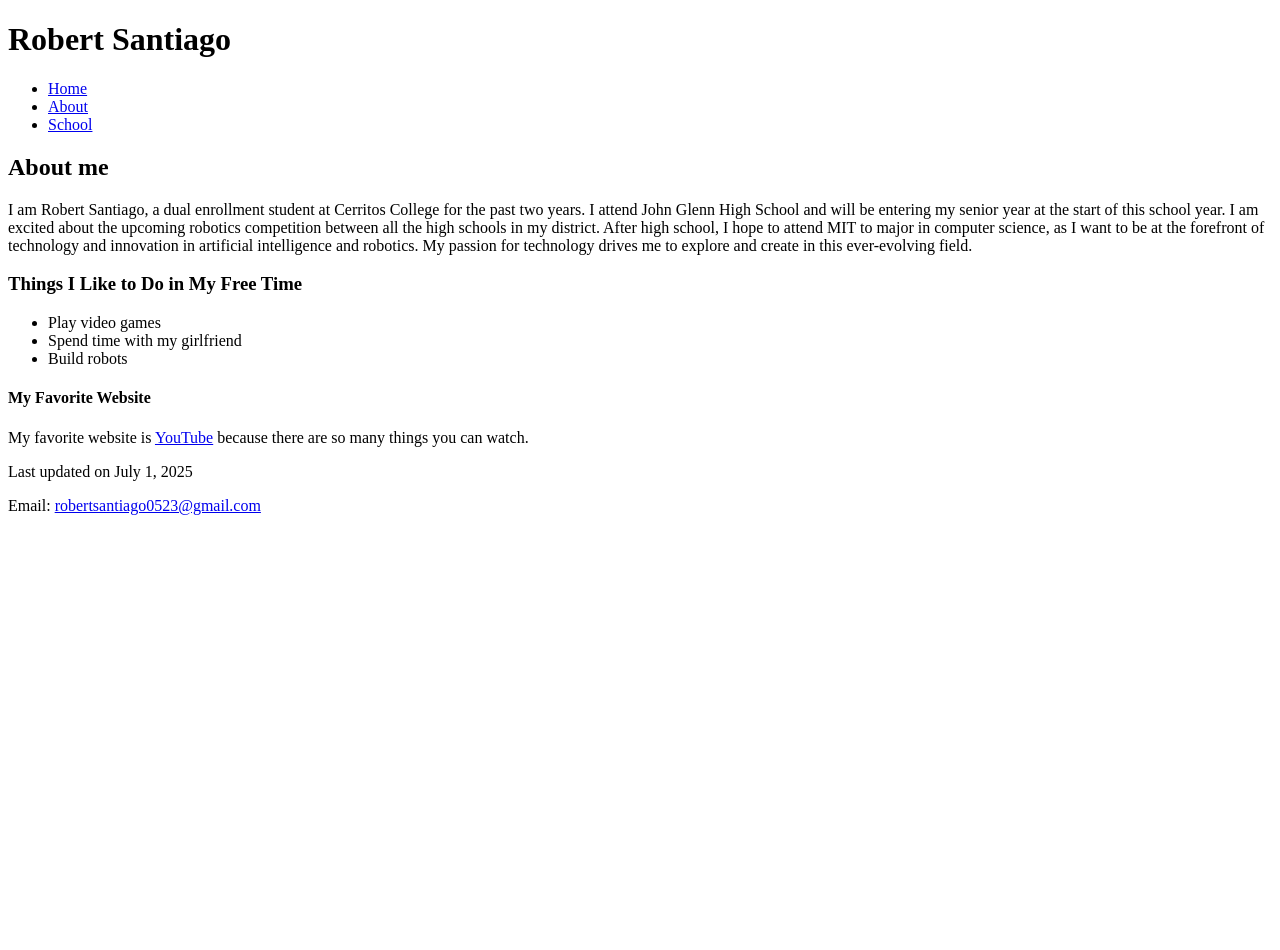
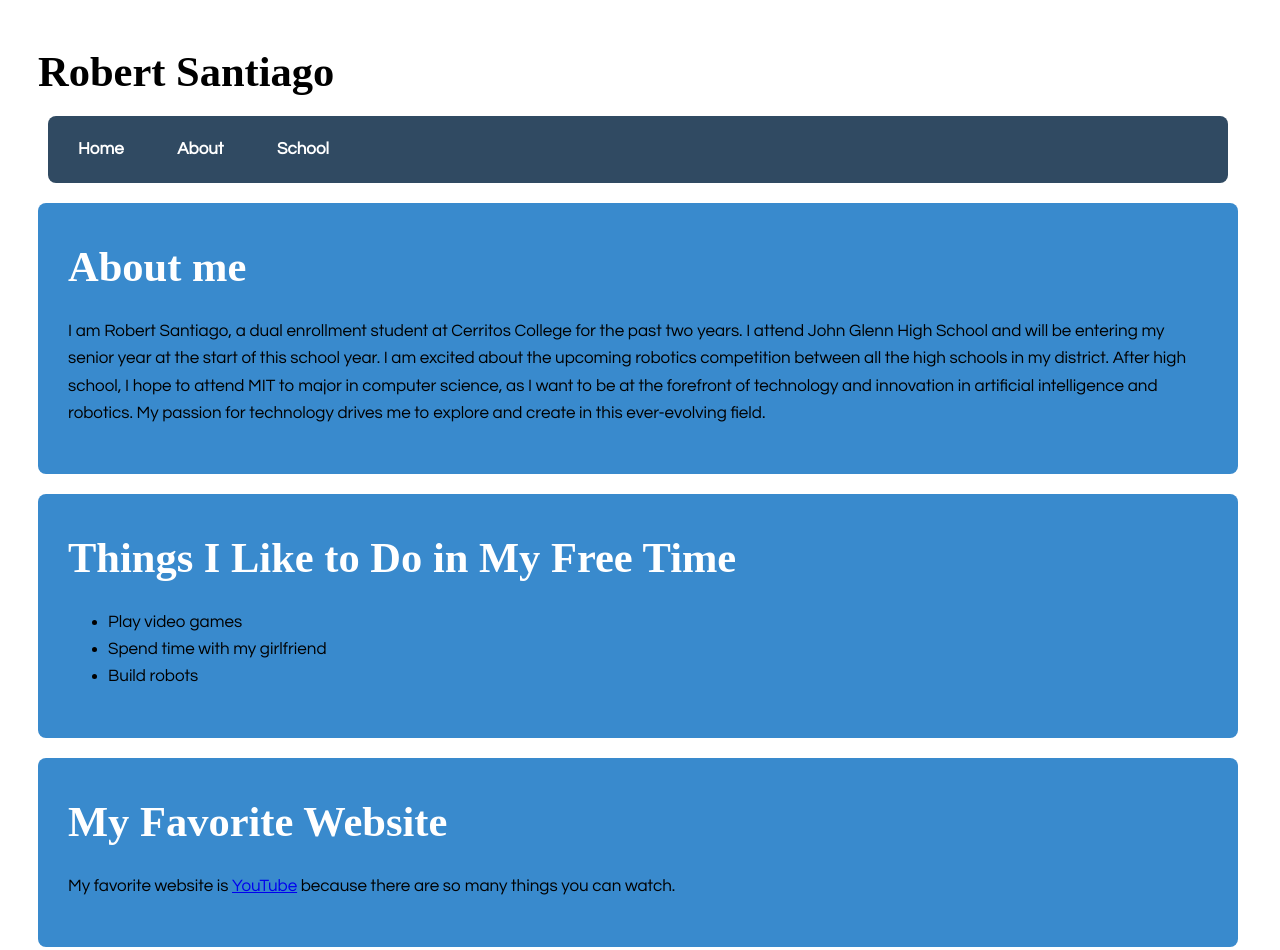
Before and after one commit to Robsant523/CIS162, a plain HTML site: page index.html in a window 1280 px wide. Shown: the top 950 px of the page. Before the commit the page ends 800 px from the top, so only its background shows below. Drawn offline with Linux system fonts and the light colour scheme.

Commit message:
Add files via upload
project1-3

```diff
--- a/index.html
+++ b/index.html
@@ -1,6 +1,7 @@
 <!DOCTYPE html>
 <html lang="en">
 <head>
+    <link href="styles.css" rel="stylesheet"/>
     <meta charset="UTF-8">
     <meta name="description" content="About Robert Santiago, dual enrollment student at Cerritos College and Senior at John Glenn High School">
     <meta name="keywords" content="Robert Santiago, student, computer science, robotics, MIT">
@@ -9,8 +10,9 @@
 </head>
 
 <body>
-
-    <h1>Robert Santiago</h1>
+    <header>
+        Robert Santiago
+    </header>
 
     <nav>
         <ul>
@@ -20,21 +22,28 @@
         </ul>
     </nav>
 
-    <h2>About me</h2>
+    <section>
+        <h1>About me</h1>
         <p>
             I am Robert Santiago, a dual enrollment student at Cerritos College for the past two years. I attend John Glenn High School and will be entering my senior year at the start of this school year. I am excited about the upcoming robotics competition between all the high schools in my district. After high school, I hope to attend MIT to major in computer science, as I want to be at the forefront of technology and innovation in artificial intelligence and robotics. My passion for technology drives me to explore and create in this ever-evolving field.
         </p>
-    <h3>Things I Like to Do in My Free Time</h3>
+    </section>
+
+    <section>
+        <h1>Things I Like to Do in My Free Time</h1>
         <ul>
             <li>Play video games</li>
             <li>Spend time with my girlfriend</li>
             <li>Build robots</li>
         </ul>
+    </section>
 
-    <h4>My Favorite Website</h4>
+    <section>
+        <h1>My Favorite Website</h1>
         <p>
             My favorite website is <a href="https://www.youtube.com">YouTube</a> because there are so many things you can watch.
         </p>
+    </section>
 
     <footer>
         <p>Last updated on July 1, 2025</p>
--- /dev/null
+++ b/styles.css
@@ -0,0 +1,85 @@
+header{
+    font-family: 'Times New Roman', Times, serif;
+    font-size: 2.5em;
+    font-weight: 700;
+    margin: 0;
+    color: #000000;
+
+}
+h1 {
+    font-family: 'Times New Roman', Times, serif;
+    font-size: 2.5em;
+    font-weight: 700;
+    margin: 0;
+    color: #ffffff;
+}
+
+body {
+    font-family: 'Century Gothic', sans-serif;
+    font-size: 17px;
+    color: #000000;
+    background-color: #ffffff;
+    line-height: 1.6;
+    padding: 30px;
+    max-width: 1200px;
+}
+
+nav ul {
+    padding: 5px;
+    margin: 10px;
+    background-color: #304a62;
+    border-radius: 8px;
+}
+
+nav ul li {
+    display: inline-block;
+}
+
+nav ul li a {
+    display: block;
+    color: white;
+    text-decoration: none;
+    padding: 15px 25px;
+    font-weight: 600;
+    transition: background-color 0.3s;
+}
+
+nav ul li a:hover {
+    background-color: #2c3e50;
+}
+
+nav ul li a:active {
+    background-color: #1a252f;
+}
+
+section {
+    padding: 30px;
+    margin: 20px 0;
+    border-radius: 8px;
+    background-color: #398acd;
+}
+
+footer {
+    background-color: #687e7f;
+    color: white;
+    text-align: center;
+    padding: 20px;
+    margin-top: 30px;
+    border-radius: 8px;
+    font-size: 0.9em;
+}
+
+footer p {
+    margin: 5px 0;
+}
+
+footer a {
+    color: #ecf0f1;
+    text-decoration: none;
+    font-weight: 600;
+}
+
+footer a:hover {
+    color: white;
+    text-decoration: underline;
+}
```
Also changed, not shown: about.html (+10 -4 lines). Lines whose indentation alone changed are shown as unchanged.
